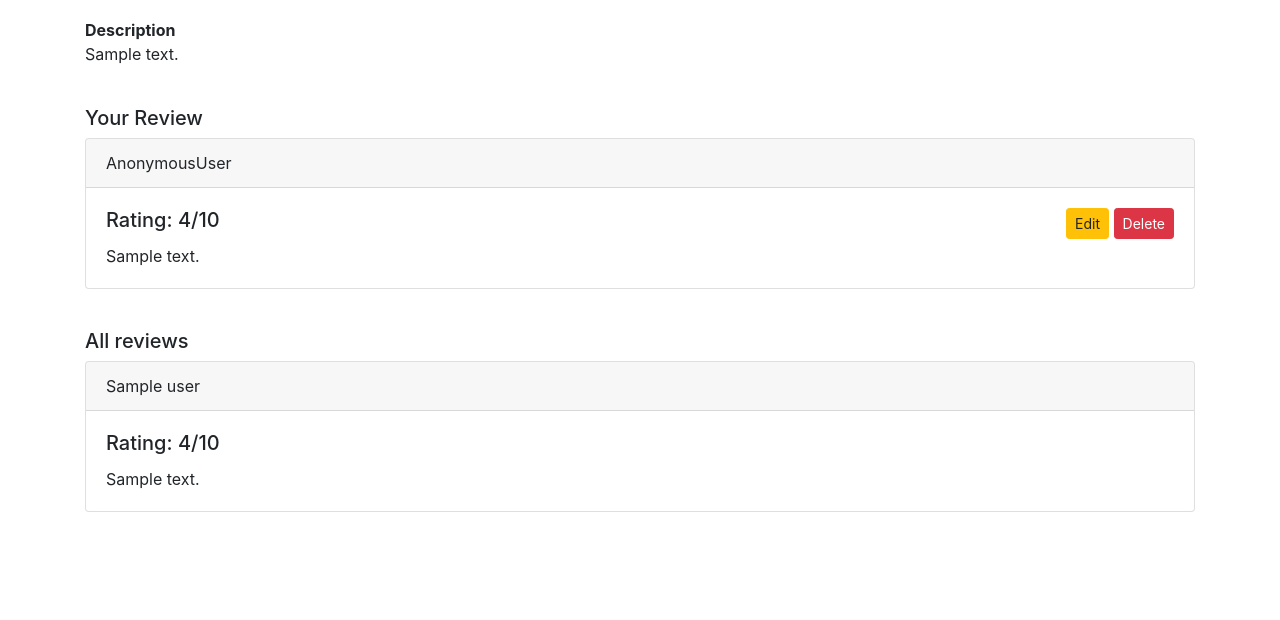
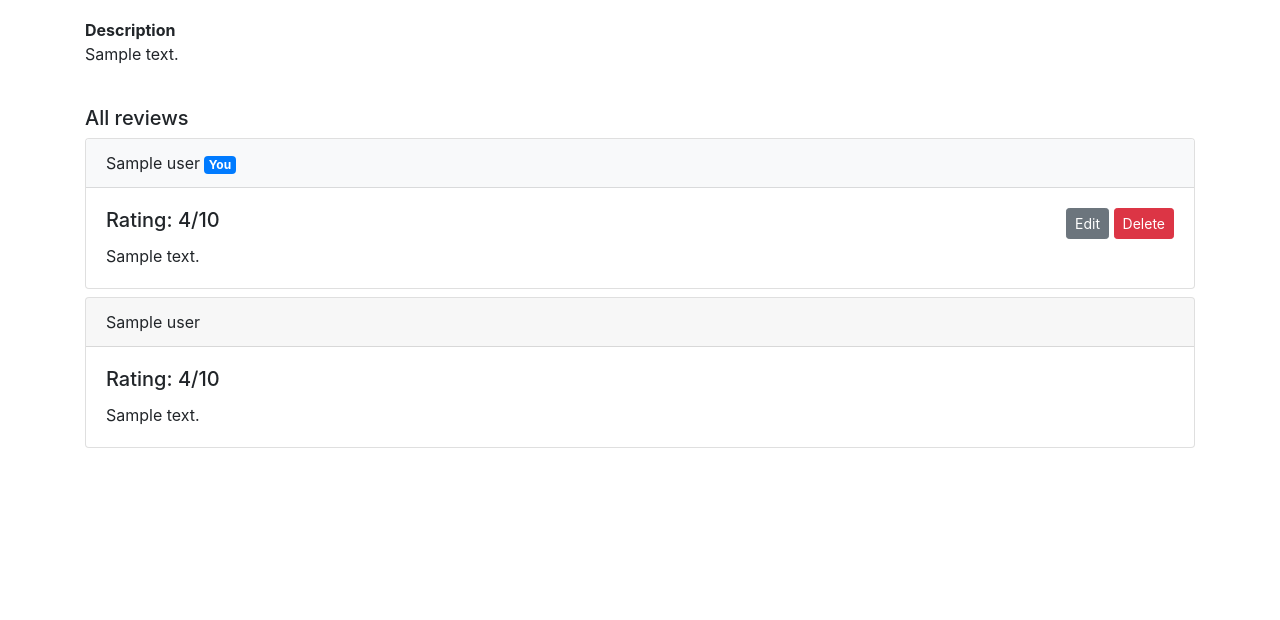
Before and after one commit to uttamo/biblio, a Django app: template templates/books/book_detail.html in a window 1280 px wide. Shown: the part 623-1243 px from the top of the page. After the commit the page ends 1071 px from the top, so only its background shows below. Run offline with Django 3.2, Linux system fonts and the light colour scheme; the template is opened without the code that fills it: most values are stand-ins (such as "Sample title", 1, 10 or a date in 2020); grey boxes marked "Sample" are stand-in pictures; some libraries are stand-ins or nearby versions.

Commit message:
Edit review and review display changes

```diff
--- a/templates/books/book_detail.html
+++ b/templates/books/book_detail.html
@@ -33,7 +33,7 @@
             {% if book_rating_info.no_of_reviews == 0 %}
                 No reviews
             {% else %}
-                {{ book_rating_info.star_rating_text }} ({{ book_rating_info.no_of_reviews }} review{% if book_rating_info.no_of_reviews > 1 %}s{% endif %})
+                {{ book_rating_info.star_rating_text }} ({{ book_rating_info.no_of_reviews }} review{{ book_rating_info.no_of_reviews|pluralize }})
             {% endif %}
         {% endwith %}
     </p>
@@ -48,12 +48,16 @@
                 {{ form|crispy }}
                 <button class="btn btn-success" type="submit">Submit</button>
             </form>
-        {% else %}
-        <!-- User's current review -->
-            <h5 class="display-6 mt-10">Your Review<br></h5>
-            <div class="card">
-                <div class="card-header">
-                    {{ request.user }}
+        {% endif %}
+    </div>
+
+    <!-- All review -->
+    <div style="margin-top: 40px">
+        <h5 class="display-6 mt-10">{% if other_reviews|length > 0 or existing_review %}All reviews{% else %}No reviews yet.{% endif %}<br></h5>
+        {% if existing_review %}
+            <div class="card mb-2">
+                <div class="card-header bg-light">
+                   {{ existing_review.user }}<span class="badge badge-primary ml-1">You</span>
                 </div>
                 <div class="card-body">
                     <div class="d-flex justify-content-between">
@@ -62,19 +66,15 @@
                             <p class="card-text">{% if existing_review.text %}{{ existing_review.text }}{% else %}You didn't leave a review.{% endif %}</p>
                         </div>
                         <div>
-                            <a class="btn btn-warning btn-sm" href="#">Edit</a>
+                            <a class="btn btn-secondary btn-sm" href="{% url 'review_edit' existing_review.pk %}">Edit</a>
                             <a class="btn btn-danger btn-sm" href="{% url 'review_delete' existing_review.pk %}">Delete</a>
                         </div>
                     </div>
                 </div>
             </div>
         {% endif %}
-    </div>
 
-    <!-- All review -->
-    <div style="margin-top: 40px">
-        <h5 class="display-6 mt-10">All reviews<br></h5>
-        {% for review in book.review_set.all %}
+        {% for review in other_reviews %}
             <div class="card mb-2">
                 <div class="card-header">
                     {{ review.user }}
--- a/templates/home.html
+++ b/templates/home.html
@@ -2,5 +2,5 @@
 
 {% block title %}Home{% endblock title %}
 {% block content %}
-    <h1>Bienvenue</h1>
+    <h1>📚 Bienvenue 📚</h1>
 {% endblock content %}
--- a/templates/reviews/review_delete.html
+++ b/templates/reviews/review_delete.html
@@ -1,6 +1,4 @@
 {% extends '_base.html' %}
-{% load static %}
-{% load crispy_forms_tags %}
 
 {% block title %}Delete review{% endblock title %}
 {% block content %}
```
Also changed, not shown: books/urls.py (+4 -4 lines), books/views.py (+23 -2 lines), templates/reviews/review_edit.html (added, +13 -0 lines).
